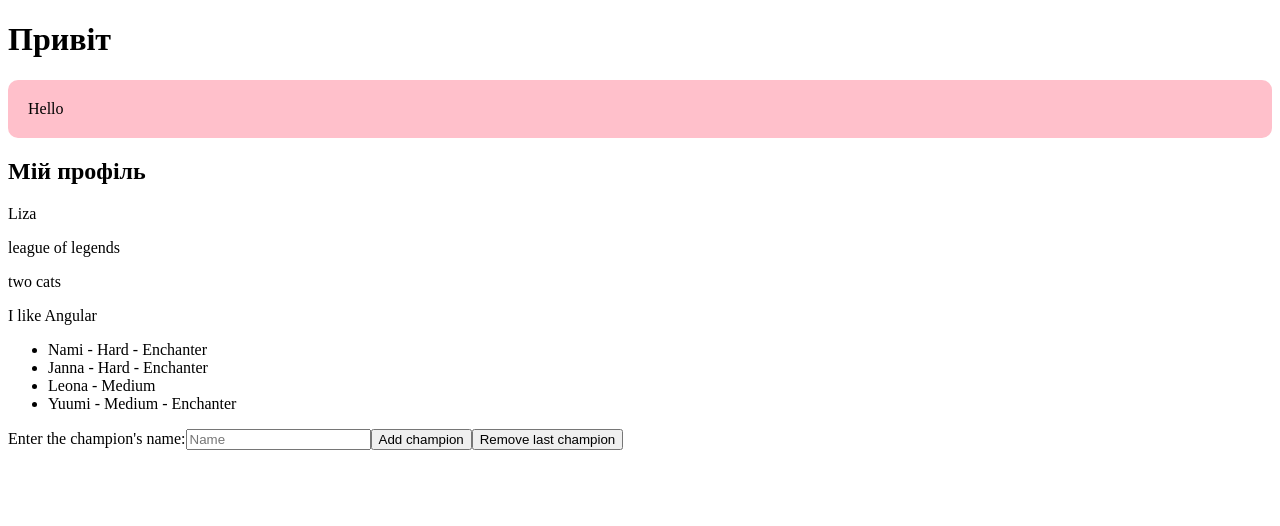
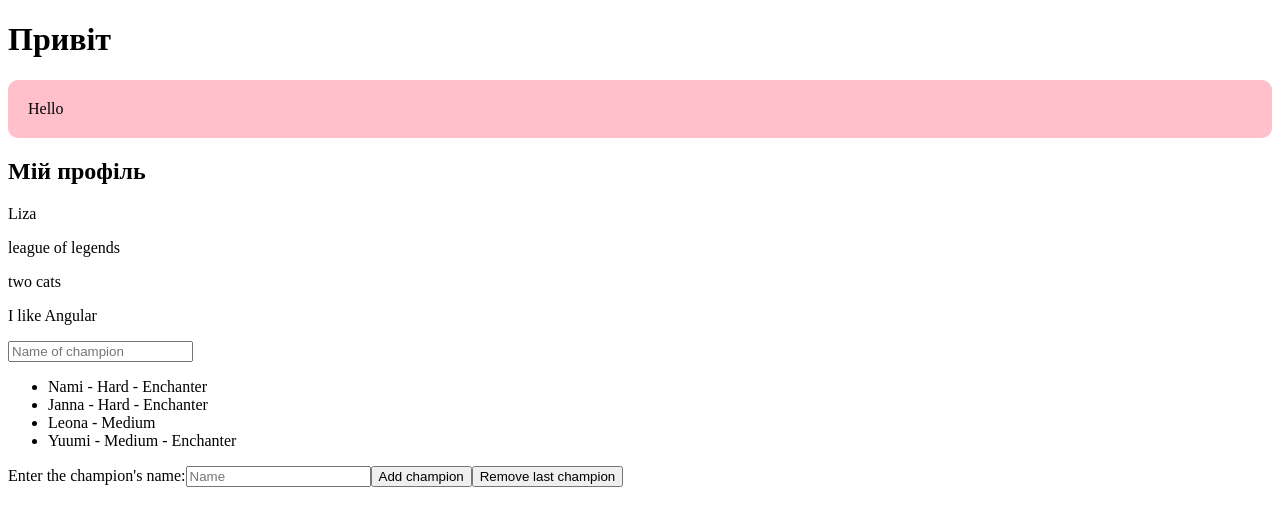
Before and after one commit to MalskoSo1/interview, an Angular app: page / in a window 1280 px wide. Shown: the top 526 px of the page. Built offline with nearby package versions, Linux system fonts and the light colour scheme.

Commit message:
added search for champions

```diff
--- a/src/app/components/user-card/user-card.html
+++ b/src/app/components/user-card/user-card.html
@@ -11,6 +11,8 @@
   like Angular
 </p>
 
+<input placeholder="Name of champion" [(ngModel)]="search" (input)="searchForChampions()" />
+
 <!-- <ul>
   @for (champ of favouriteChampions; track champ) {
     <li>{{ champ }}</li>
@@ -18,7 +20,7 @@
 </ul> -->
 
 <ul>
-  @for (champ of favouriteChampions; track champ.name) {
+  @for (champ of listOfChampions; track champ.name) {
     <li>
       {{ champ.name }} - {{ champ.difficulty }}
       @if (champ.isEnchanter) {
--- a/src/app/components/user-card/user-card.ts
+++ b/src/app/components/user-card/user-card.ts
@@ -44,6 +44,19 @@ export class UserCard {
     },
   ];
 
+  listOfChampions: Champion[] = this.favouriteChampions;
+  searchForChampions() {
+    if (this.search !== '') {
+      this.listOfChampions = this.favouriteChampions.filter((champion) =>
+        champion.name.toLowerCase().includes(this.search.toLowerCase()),
+      );
+    } else {
+      this.listOfChampions = this.favouriteChampions;
+    }
+  }
+
+  search: string = '';
+
   addChampion() {
     if (this.championForAdd === '') {
       alert('Name can not be empty!');
@@ -60,6 +73,8 @@ export class UserCard {
       isEnchanter: true,
     });
     this.championForAdd = '';
+    this.search = '';
+    this.searchForChampions();
   }
 
   // removeLastChampion() {
```
